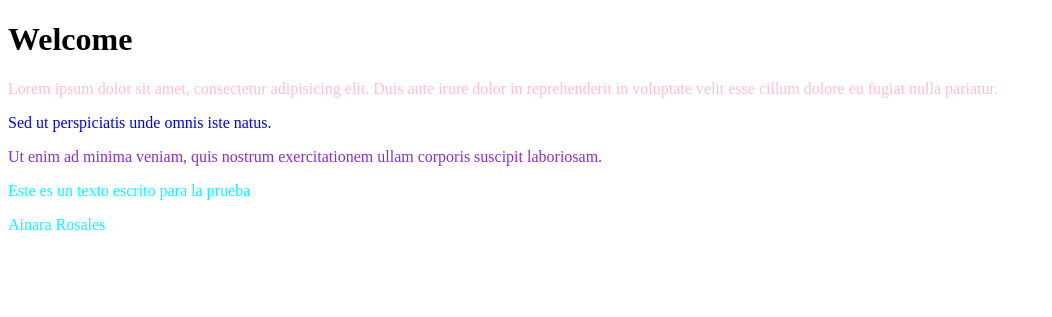
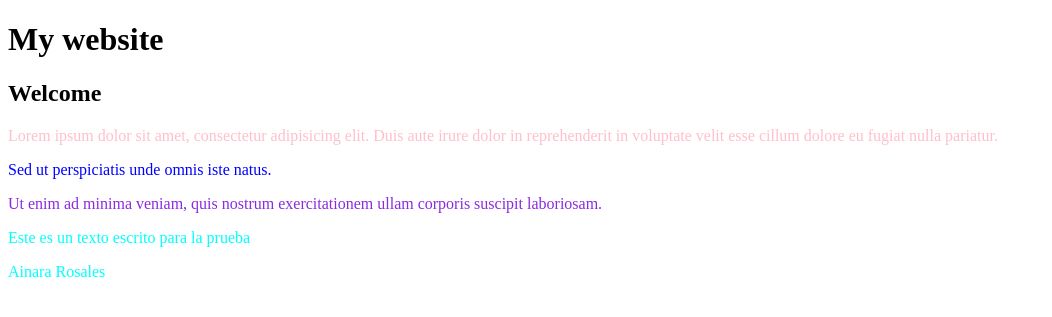
Before and after one commit to rosalesainaraepet20/RosalesAinara_Evaluacion, a plain HTML site: page index.html in a window 1280 px wide. Shown: the whole page, without its empty margins (0-1052 px from the left). Drawn offline with Linux system fonts and the light colour scheme.

Commit message:
corección title

```diff
--- a/index.html
+++ b/index.html
@@ -8,7 +8,8 @@
     <link rel="stylesheet" href="style.css">
 </head>
 <body>
-    <h1>Welcome</h1>
+    <h1>My website</h1>
+    <h2>Welcome</h2>
     <section>
         <p class="primero">Lorem ipsum dolor sit amet, consectetur adipisicing elit. Duis aute irure dolor in reprehenderit in voluptate velit esse cillum dolore eu fugiat nulla pariatur.</p>
     </section>
```
